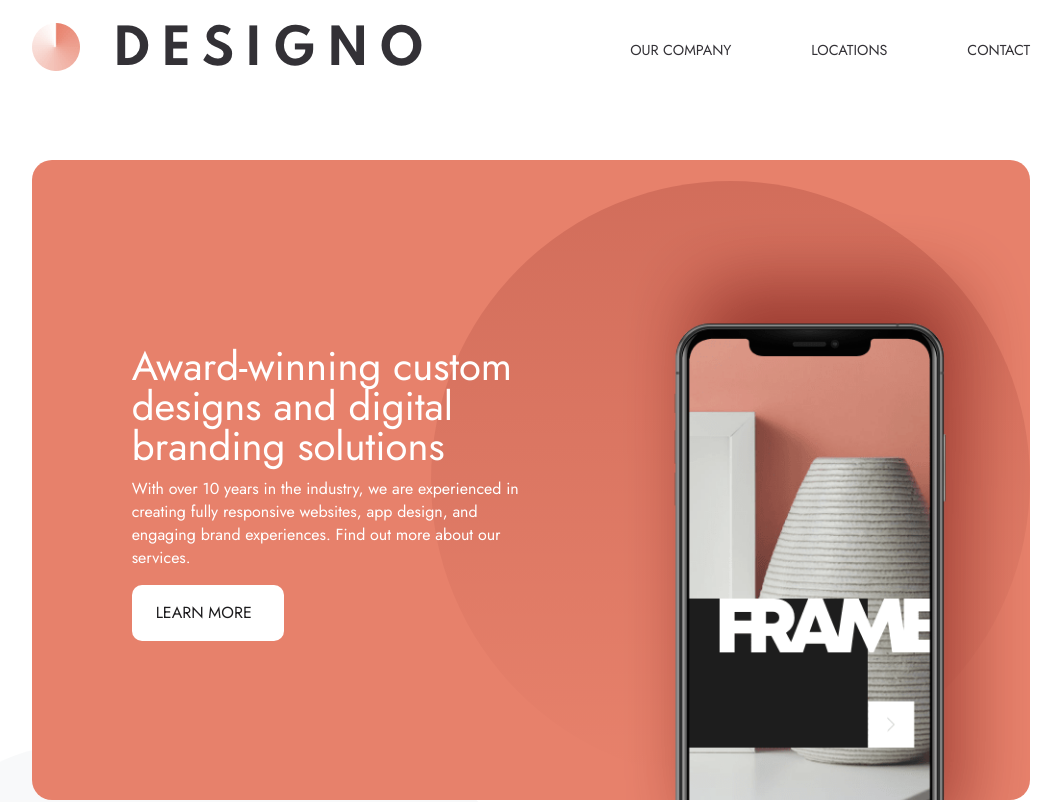
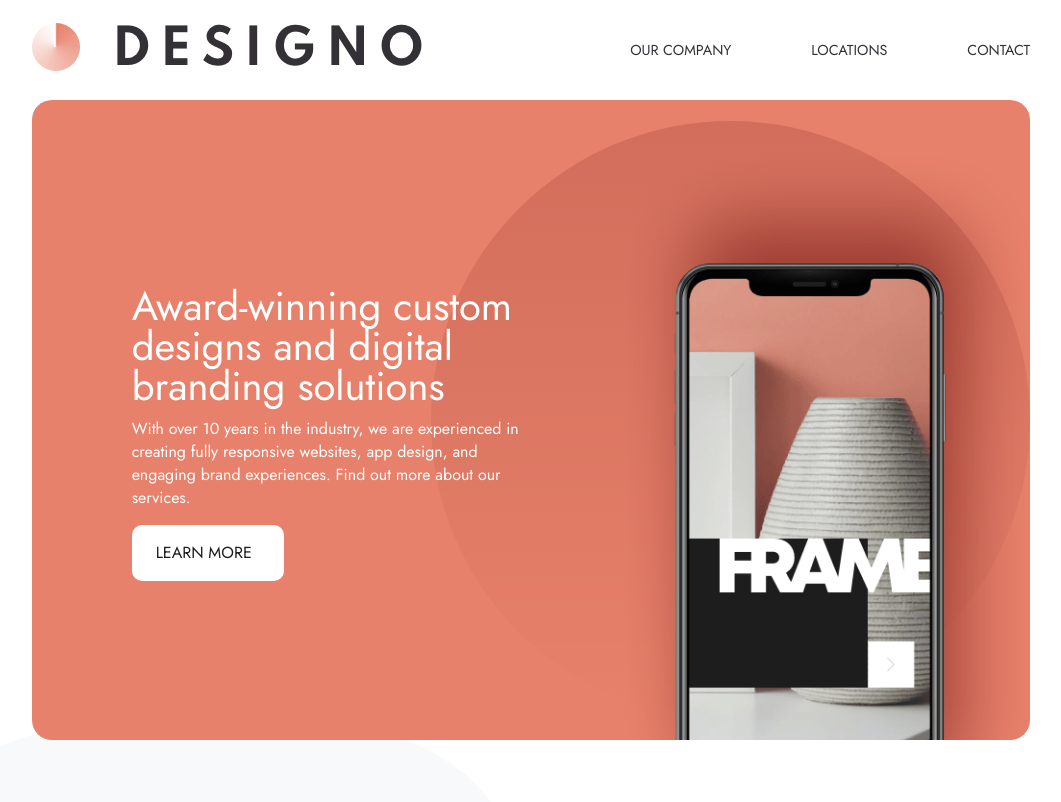
Before and after one commit to SJellen/designo, a Next.js app: page / in a window 1280 px wide. Shown: the top 802 px of the page, without its empty margins (109-1170 px from the left). Built offline with nearby package versions, Linux system fonts and the light colour scheme.

Commit message:
spacing on hero containers

```diff
--- a/styles/AppDesign/Hero.module.scss
+++ b/styles/AppDesign/Hero.module.scss
@@ -3,7 +3,7 @@
 .container {
     width: 78%;
     height: 252px;
-    margin: 4rem auto;
+    margin: 1.5rem auto 7.5rem auto;
     border-radius: 15px;
     background-color: V.$peach;
     background-image: url("../../public/assets/app-design/desktop/bg-pattern-intro-app.svg");
--- a/styles/Contact/Hero.module.scss
+++ b/styles/Contact/Hero.module.scss
@@ -4,7 +4,7 @@
     width: 78%;
     height: 480px;
     border-radius: 15px;
-    margin: 2rem auto;
+    margin: 1.5rem auto 2rem auto;
     background-color: V.$peach;
     background-image: url("../../public/assets/contact/desktop/bg-pattern-hero-desktop.svg");
     background-repeat: no-repeat;
--- a/styles/GraphicDesign/Hero.module.scss
+++ b/styles/GraphicDesign/Hero.module.scss
@@ -3,7 +3,7 @@
 .container {
     width: 78%;
     height: 252px;
-    margin: 4rem auto;
+    margin: 1.5rem auto 7.5rem auto;
     border-radius: 15px;
     background-color: V.$peach;
     background-image: url("../../public/assets/graphic-design/desktop/bg-pattern-intro-graphic.svg");
--- a/styles/Home/Hero.module.scss
+++ b/styles/Home/Hero.module.scss
@@ -3,7 +3,7 @@
 .container {
     background-color: V.$peach;
     width: 78%;
-    margin: 3.75rem auto;
+    margin: 0 auto 3.75rem auto;
     height: 640px;
     border-radius: 20px;
     background-image: url("../../public/assets/home/desktop/bg-pattern-hero-home.svg");
--- a/styles/Locations/TopContainer.module.scss
+++ b/styles/Locations/TopContainer.module.scss
@@ -3,7 +3,7 @@
 .container {
     width: 90%;
     height: 326px;
-    margin: 0 auto 2rem auto;
+    margin:  1.5rem auto 2rem auto;
     display: flex;
     flex-direction: row;
     justify-content: space-between;
--- a/styles/WebDesign/Hero.module.scss
+++ b/styles/WebDesign/Hero.module.scss
@@ -3,7 +3,7 @@
 .container {
     width: 78%;
     height: 252px;
-    margin: 4rem auto;
+    margin: 1.5rem auto 7.5rem auto;
     border-radius: 15px;
     background-color: V.$peach;
     background-image: url("../../public/assets/web-design/desktop/bg-pattern-intro-web.svg");
```
